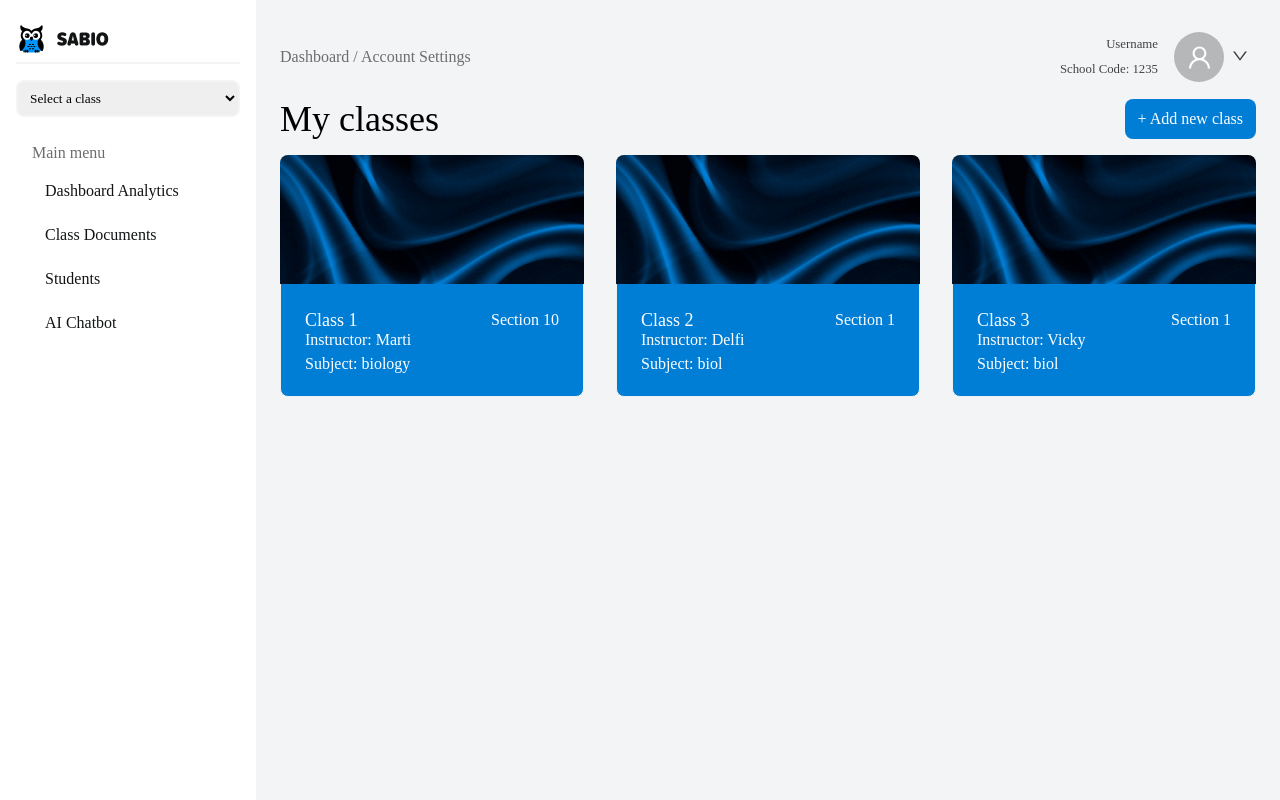
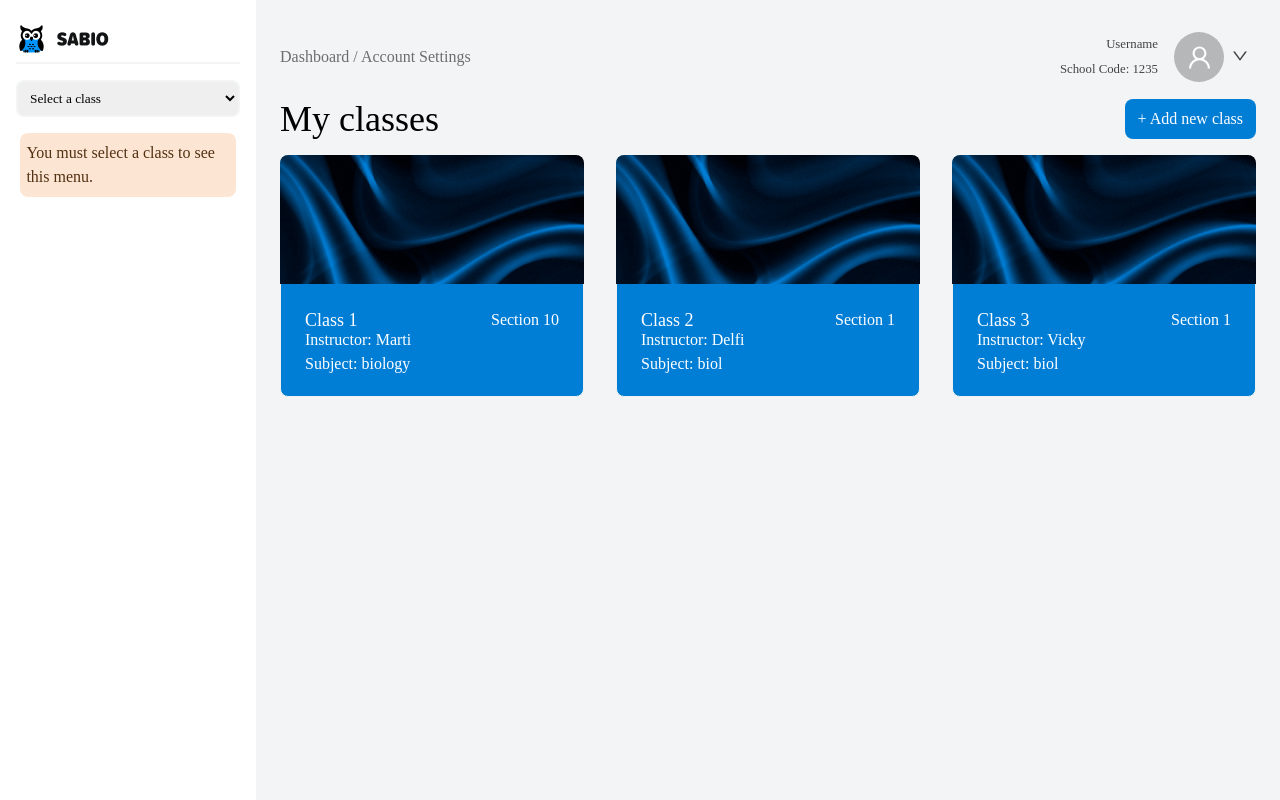
Before and after one commit to DMV-DEV/FE-SABIO, a React (Create React App) app: page /myclasses in a window 1280 px wide. Built offline with nearby package versions, Linux system fonts and the light colour scheme; a web font is replaced by a local one.

Commit message:
sigo con sidebar

```diff
--- a/src/App.js
+++ b/src/App.js
@@ -1,15 +1,20 @@
 import React from 'react';
 import Header from './components/header/Header';
 import Sidebar from './components/sidebar/Sidebar';
+import SidebarNoClass from './components/sidebar/SidebarNoClass';
 import './App.css';
 import { Outlet } from 'react-router-dom';
+import { useLocation } from 'react-router-dom';
 
 
 const App = () => {
+
+  const location = useLocation();
+  const isMyClassesRoute = location.pathname === '/myclasses';
   return (
     <>
     <div className="app">
-    <Sidebar />
+    {isMyClassesRoute ? <SidebarNoClass /> : <Sidebar />}
     <div className='main_container'>
       <Header />
       <Outlet/>
--- /dev/null
+++ b/src/components/sidebar/Dropdown.jsx
@@ -0,0 +1,56 @@
+import React, { useState } from 'react';
+import './StyleSidebar.css';
+
+const Dropdown = () => {
+
+    const data = [
+        {
+            title: 'Class 1',
+            instructor: 'Marti',
+            subject: 'biology',
+            section: '10',
+            id: 1,
+        },
+        {
+            title: 'Class 2',
+            instructor: 'Delfi',
+            subject: 'biol',
+            section: '1',
+            id: 2,
+        },
+        {
+            title: 'Class 3',
+            instructor: 'Vicky',
+            subject: 'biol',
+            section: '1',
+            id: 3,
+        },]
+
+    // logica dropdown elijo clase
+    const [selectedOption, setSelectedOption] = useState('Select a class');
+
+    const handleChange = (event) => {
+        setSelectedOption(event.target.value);
+    };
+
+
+    return (
+
+        <div className="sidebar__dropdown">
+
+            <select id="dropdown" value={selectedOption} onChange={handleChange}>
+            <option value="Select a class" disabled>Select a class</option>
+                {data.map(data => (
+
+                    <option
+                        value={data.title}
+                    >{data.title} </option>
+                ))}
+            </select>
+
+        </div>
+
+
+    );
+};
+export default Dropdown;
--- a/src/components/sidebar/Sidebar.jsx
+++ b/src/components/sidebar/Sidebar.jsx
@@ -1,5 +1,7 @@
 import React, { useState } from 'react';
 import './StyleSidebar.css';
+import Dropdown from './Dropdown';
+import { AppstoreOutlined , TeamOutlined , ReadOutlined , CommentOutlined } from '@ant-design/icons';
 
 const Sidebar = () => {
 
@@ -10,12 +12,6 @@ const Sidebar = () => {
       setIsCollapsed(!isCollapsed);
     };
 
-// logica dropdown elijo clase
-    const [selectedOption, setSelectedOption] = useState('');
-
-    const handleChange = (event) => {
-      setSelectedOption(event.target.value);
-    };
 
 // logica selecciono opciones del sidebar
 const [selectedButton, setSelectedButton] = useState(null);
@@ -37,37 +33,32 @@ const [selectedButton, setSelectedButton] = useState(null);
                 <img className='sidebar__header--logo' alt='logo' src='/logo.png'/>
                 <img className='sidebar__header--name' src='/name.png'/>
             </div>
-            <div className="sidebar__dropdown">
-
-      <select id="dropdown" value={selectedOption} onChange={handleChange}>
-        <option value="">Select a class</option>
-        <option value="option1">Option 1</option>
-        <option value="option2">Option 2</option>
-        <option value="option3">Option 3</option>
-      </select>
-
-    </div>
+           <Dropdown/>
 
           <ul className='sidebar__list'>
           <p className='sidebar__list--title'>Main menu</p>
             <li><button
             className={selectedButton === 1 ? 'sidebar__list--button-select' : 'sidebar__list--button'}
             onClick={() => handleClick(1)}>
+              <AppstoreOutlined />
               Dashboard Analytics
               </button></li>
               <li><button
             className={selectedButton === 2 ? 'sidebar__list--button-select' : 'sidebar__list--button'}
             onClick={() => handleClick(2)}>
+              <ReadOutlined />
               Class Documents
               </button></li>
               <li><button
             className={selectedButton === 3 ? 'sidebar__list--button-select' : 'sidebar__list--button'}
             onClick={() => handleClick(3)}>
+              <TeamOutlined />
               Students
               </button></li>
               <li><button
             className={selectedButton === 4 ? 'sidebar__list--button-select' : 'sidebar__list--button'}
             onClick={() => handleClick(4)}>
+              <CommentOutlined />
               AI Chatbot
               </button></li>
 
--- /dev/null
+++ b/src/components/sidebar/SidebarNoClass.jsx
@@ -0,0 +1,47 @@
+import React, { useState } from 'react';
+import './StyleSidebar.css';
+import Dropdown from './Dropdown';
+
+const SidebarNoClass = () => {
+
+  // logica colapso sidebar
+    const [isCollapsed, setIsCollapsed] = useState(false);
+
+    const toggleSidebar = () => {
+      setIsCollapsed(!isCollapsed);
+    };
+
+
+// logica selecciono opciones del sidebar
+const [selectedButton, setSelectedButton] = useState(null);
+
+  const handleClick = (id) => {
+    setSelectedButton(id);
+  };
+
+
+
+    return (
+      <div >
+      <button className="sidebar__toggle" onClick={toggleSidebar}>
+            =
+          </button>
+        <aside className={`sidebar ${isCollapsed ? '' : 'collapsed'}`}>
+          <div className='sidebar__content'>
+            <div className='sidebar__header'>
+                <img className='sidebar__header--logo' alt='logo' src='/logo.png'/>
+                <img className='sidebar__header--name' src='/name.png'/>
+            </div>
+            <Dropdown/>
+
+          <div className='sidebar__noclass'>
+          <p className='sidebar__noclass--text'>You must select a class to see this menu.</p>
+
+
+          </div>
+          </div>
+        </aside>
+      </div>
+    );
+  };
+export default SidebarNoClass;
--- a/src/components/sidebar/StyleSidebar.css
+++ b/src/components/sidebar/StyleSidebar.css
@@ -51,6 +51,8 @@ padding: 1rem;
 
   .sidebar__list{
     margin-top: 1.5rem;
+    display: flex;
+    flex-direction: column;
   }
 
   .sidebar__list--title{
@@ -58,7 +60,7 @@ padding: 1rem;
   }
   .sidebar ul {
     list-style: none;
-    padding: 0 1rem;
+    padding: 0 0;
   }
 
   .sidebar ul li {
@@ -68,17 +70,31 @@ padding: 1rem;
   .sidebar__list--button{
     background-color: transparent;
     color: var(--black);
+    display: flex;
+    gap: 0.75rem;
   }
 
   .sidebar__list--button-select{
+    margin-left: 1rem;
     background-color: var(--blue3);
     color: var(--white);
+    display: flex;
+    gap: 0.75rem;
   }
 
   .sidebar__toggle{
     display: none;
+  }
 
-
+  .sidebar__noclass{
+    background-color: rgba(239, 143, 55, 0.22); /* #EF8F37 con 50% de opacidad */
+    margin: 0.25rem;
+    margin-top: 1rem;
+    padding: 0.5rem 0.4rem;
+    border-radius: 0.5rem;
+  }
+  .sidebar__noclass--text{
+    color: #523112;
   }
 
   @media (max-width: 768px) {
--- a/src/pages/MyClasses/Classes.jsx
+++ b/src/pages/MyClasses/Classes.jsx
@@ -1,28 +1,36 @@
-import React from 'react';
+import React, { useState } from 'react';
 import CardComponent from '../../components/cards/CardComponent';
 import './StyleClasses.css';
 
 
 const Classes = () => {
+  const [classSelected, setClassSelected] = useState('');
+  const handleClick = (id) => {
+    setClassSelected(id);
 
+  };
+  console.log(classSelected)
     const data = [
         {
           title: 'Class 1',
           instructor: 'Marti',
           subject: 'biology',
           section: '10',
+          id:1,
         },
         {
             title: 'Class 2',
             instructor: 'Delfi',
             subject: 'biol',
             section: '1',
+            id:2,
           },
           {
             title: 'Class 3',
             instructor: 'Vicky',
             subject: 'biol',
             section: '1',
+            id:3,
           },
 
       ];
@@ -36,8 +44,17 @@ const Classes = () => {
         </div>
         <div className='classes__body'>
         {data.map(data => (
-          <CardComponent title={data.title} instructor={data.instructor} subject={data.subject} section={data.section} />
+          <div onClick={() => handleClick(data.id)}>
+          <CardComponent
+          title={data.title}
+          instructor={data.instructor}
+          subject={data.subject}
+          section={data.section}
+
+          />
+          </div>
         ))}
+
         </div>
       </div>
 
--- a/src/pages/MyClasses/StyleClasses.css
+++ b/src/pages/MyClasses/StyleClasses.css
@@ -17,11 +17,12 @@
     flex-wrap: wrap;
   }
 
-  @media (max-width: 768px) {
+  @media (max-width: 1180px) {
 
 
       .classes__body{
-
        flex-direction: column;
+       gap: 2rem;
+       align-items: center;
       }
   }
```
